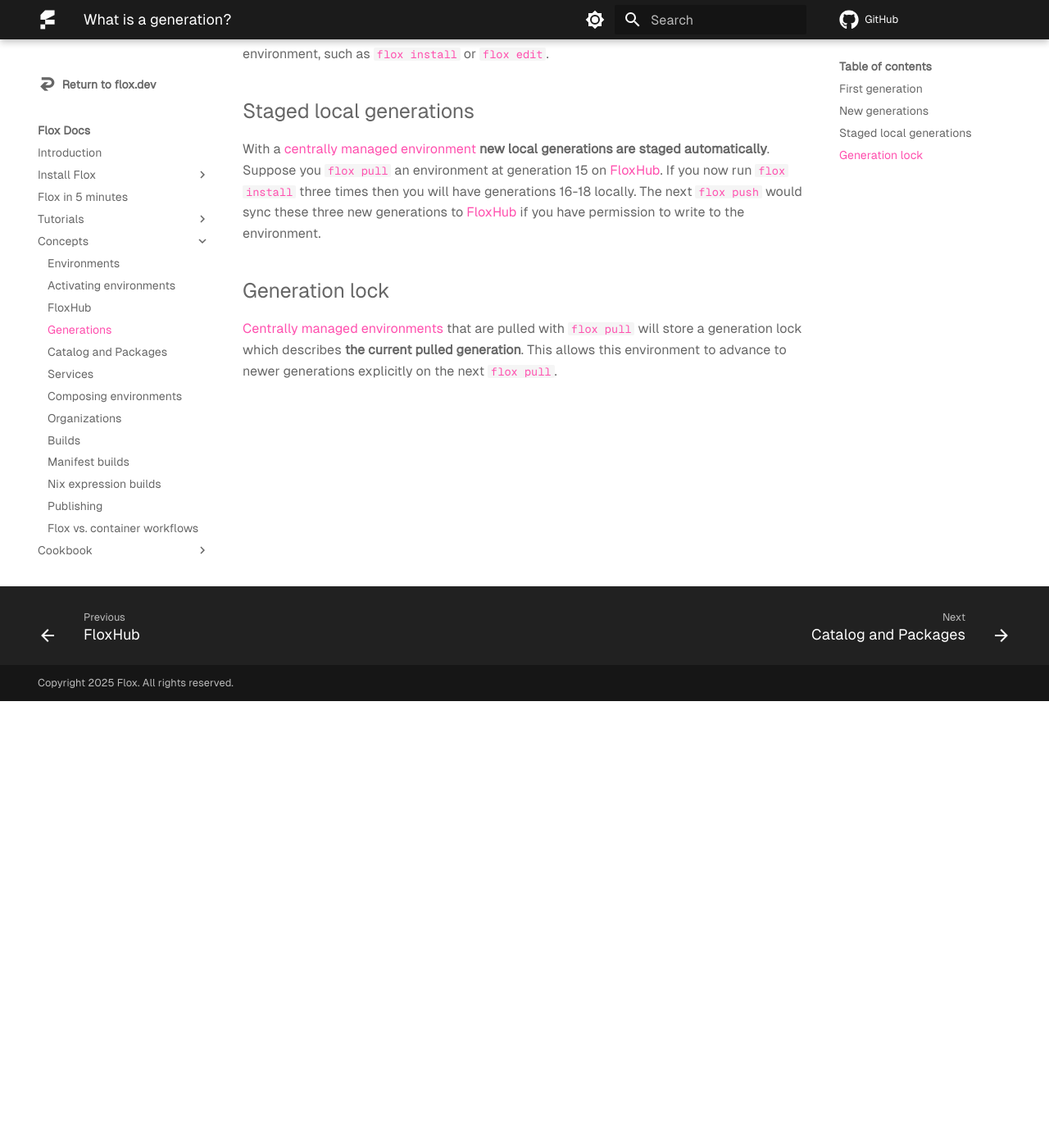
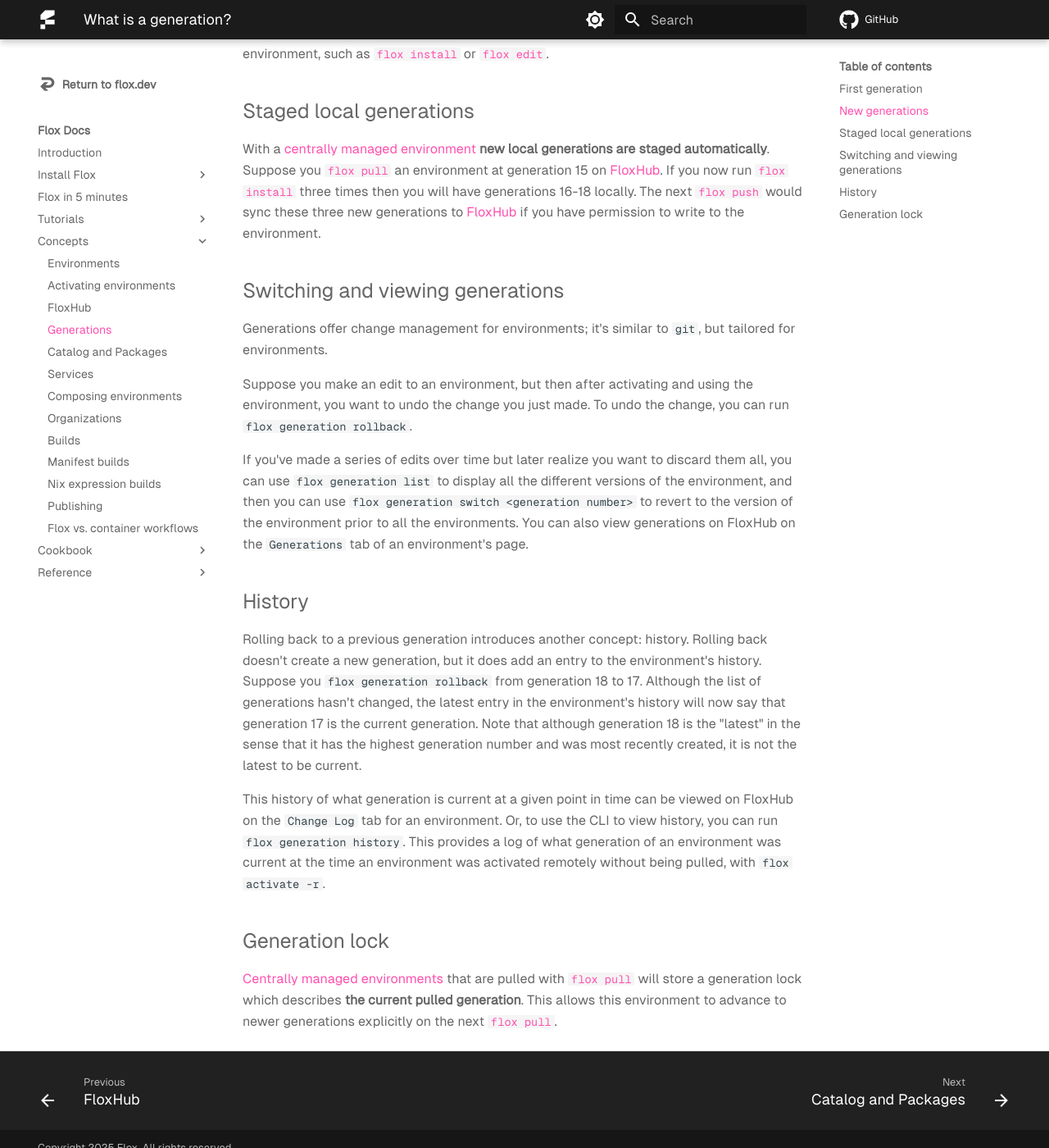
Before and after one commit to flox/floxdocs, an MkDocs documentation site: the page built from docs/concepts/generations.md, in a window 1280 px wide and 1400 px high, scrolled down 545 px. Shown: the whole window at 82% size. Built offline with MkDocs 1.6.1 and Material for MkDocs 9.7.7, drawn with Linux system fonts in a browser that asks for light colours; plug-ins that fetch from the network failed and are left out; comment, search, counter and statistics services are not loaded.

Commit message:
Add docs for generation commands
Add a `Generations` section to the default tutorial showing usage of `flox generation rollback`

Add `Generations` and `History` sections to the `Generations` concept
page showing usage of `flox generation {list,rollback,switch}`

```diff
--- a/docs/concepts/generations.md
+++ b/docs/concepts/generations.md
@@ -36,6 +36,40 @@
 The next [`flox push`][flox_push] would sync these three new generations to
 [FloxHub][floxhub_concept] if you have permission to write to the environment.
 
+## Switching and viewing generations
+
+Generations offer change management for environments;
+it's similar to `git`, but tailored for environments.
+
+Suppose you make an edit to an environment,
+but then after activating and using the environment, you want to undo the change
+you just made.
+To undo the change, you can run `flox generation rollback`.
+
+If you've made a series of edits over time but later realize you want to discard them all,
+you can use `flox generation list` to display all the different versions of the environment, and then you can use `flox generation switch <generation number>`
+to revert to the version of the environment prior to all the environments.
+You can also view generations on FloxHub on the `Generations` tab of an
+environment's page.
+
+## History
+
+Rolling back to a previous generation introduces another concept:
+history.
+Rolling back doesn't create a new generation, but it does add an entry to the environment's history.
+Suppose you `flox generation rollback` from generation 18 to 17.
+Although the list of generations hasn't changed, the latest entry in the environment's history will now say that generation 17 is the current generation.
+Note that although generation 18 is the "latest" in the sense that it has the
+highest generation number and was most recently created, it is not the latest to
+be current.
+
+This history of what generation is current at a given point in time can be
+viewed on FloxHub on the `Change Log` tab for an environment.
+Or, to use the CLI to view history, you can run `flox generation history`.
+This provides a log of what generation of an environment was current at the time
+an environment was activated remotely without being pulled, with
+`flox activate -r`.
+
 ## Generation lock
 
 [Centrally managed environments][environment_guide] that are pulled with
```
Also changed, not shown: docs/tutorials/default-environment.md (+30 -2 lines).
